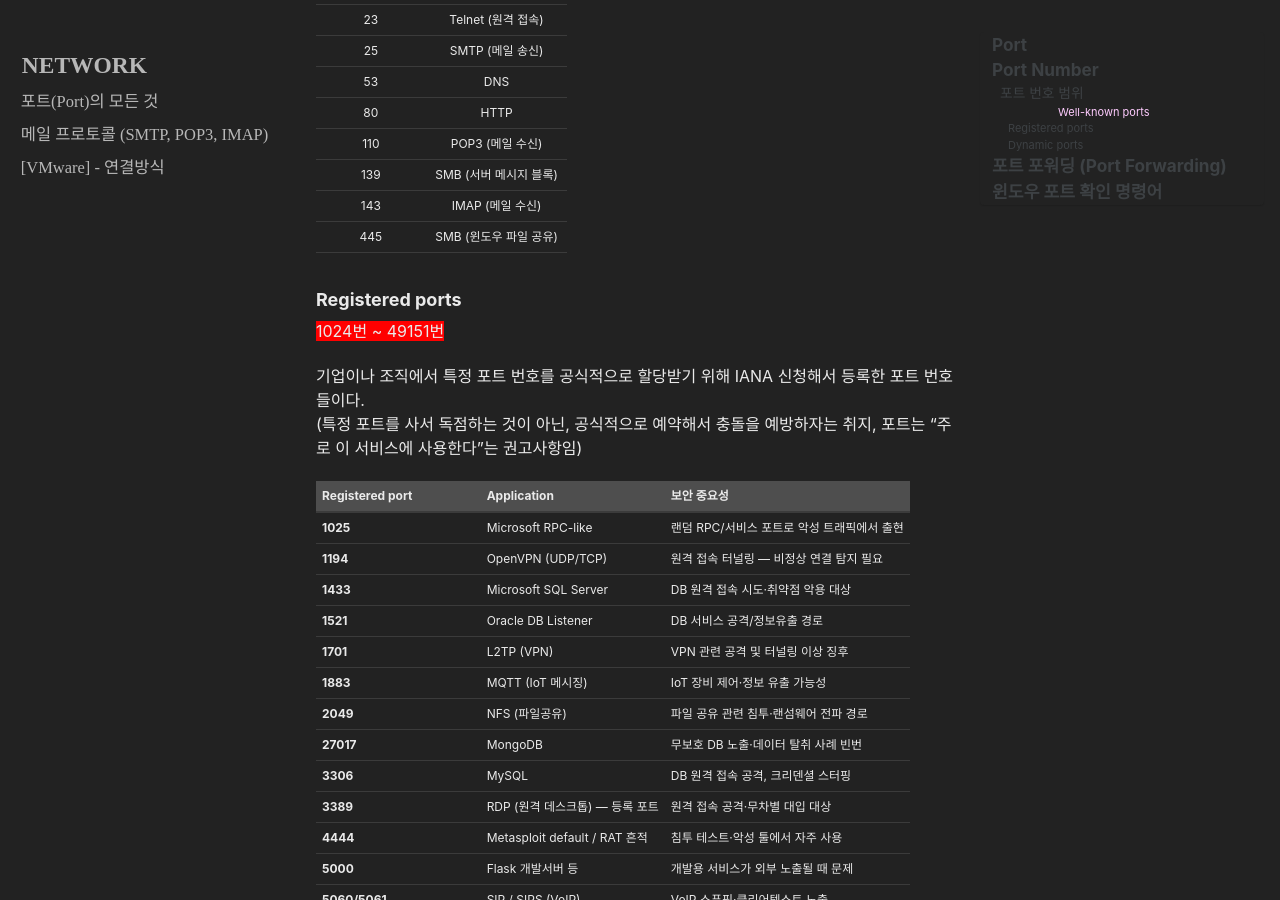
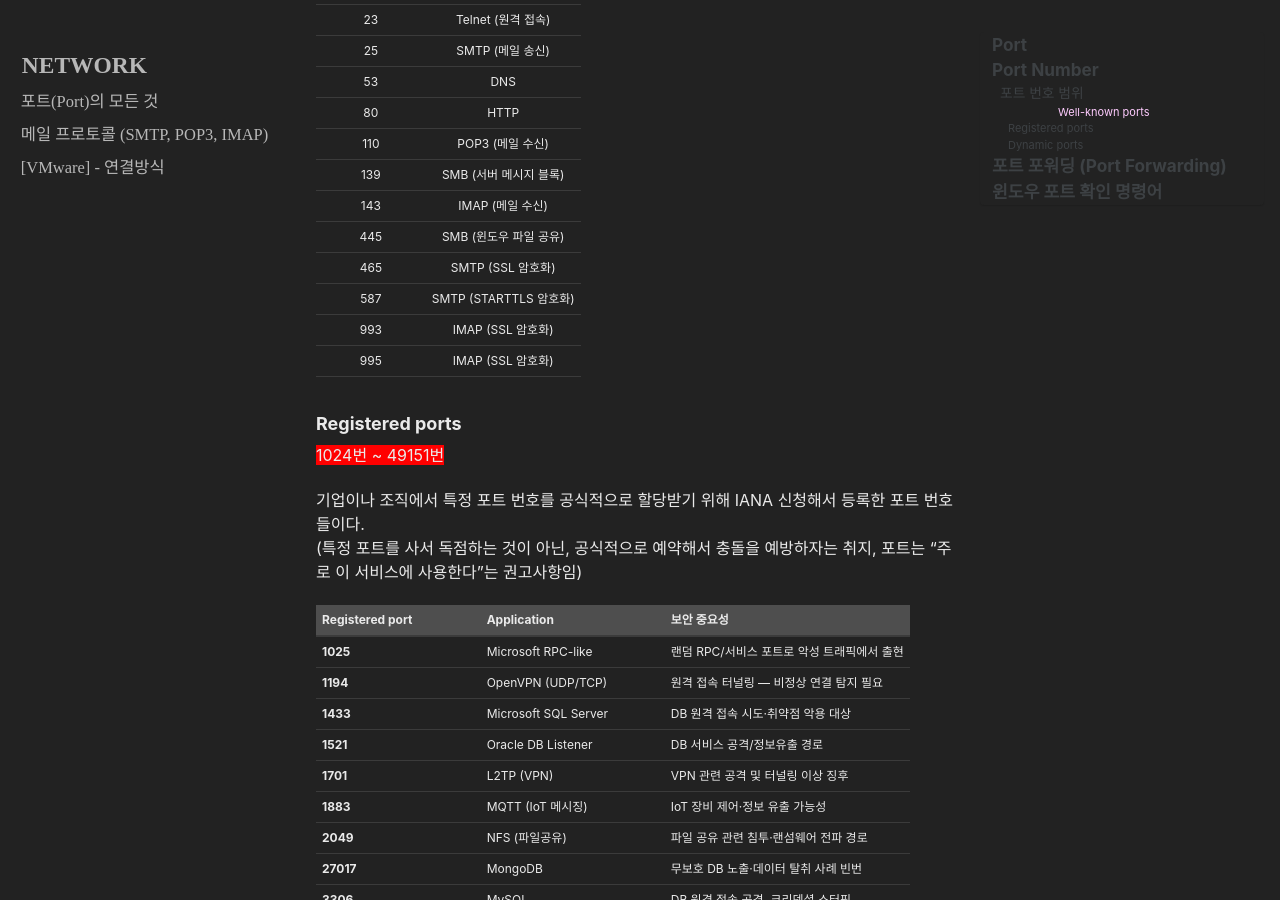
Before and after one commit to Hovember/Hovember.github.io, a Jekyll site: the page built from _posts/Network/2025-09-30-portnumber.md, in a window 1280 px wide and 900 px high, scrolled down 1462 px. Built offline with Jekyll 4.4.1, drawn with Linux system fonts in a browser that asks for light colours; cached includes are drawn as plain includes; some web fonts are replaced.

Commit message:
Update 2025-09-30-portnumber.md

```diff
--- a/_posts/Network/2025-09-30-portnumber.md
+++ b/_posts/Network/2025-09-30-portnumber.md
@@ -64,6 +64,10 @@ ip 주소나 도메인 포트 번호 같은 자원을 관리하는 공식 기관
 | 139 | SMB (서버 메시지 블록) |
 | 143 | IMAP (메일 수신) |
 | 445 | SMB (윈도우 파일 공유) |
+| 465 | SMTP (SSL 암호화) |
+| 587 | SMTP (STARTTLS 암호화) |
+| 993 | IMAP (SSL 암호화) |
+| 995 | IMAP (SSL 암호화) |
 
 
 
```
